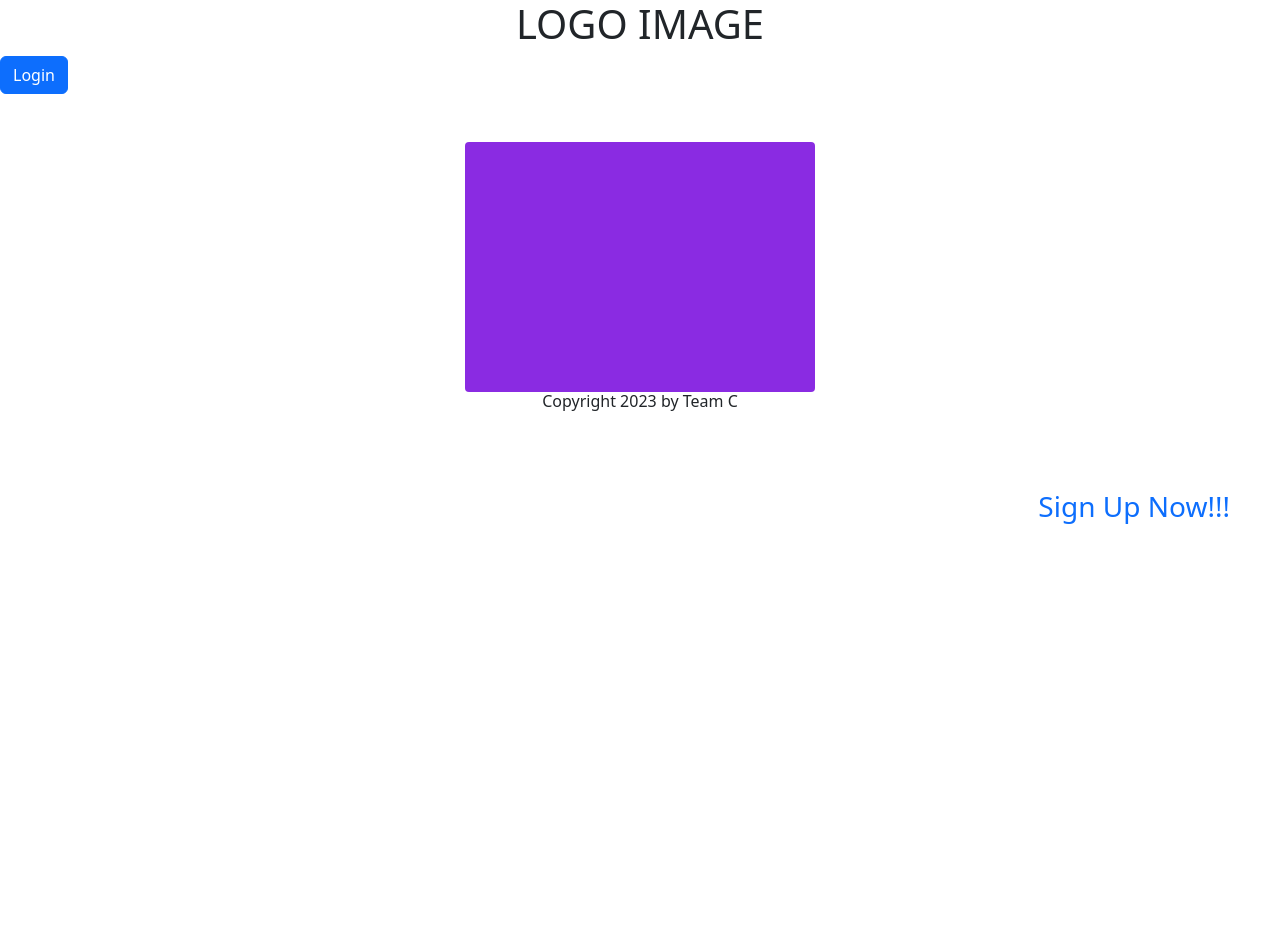
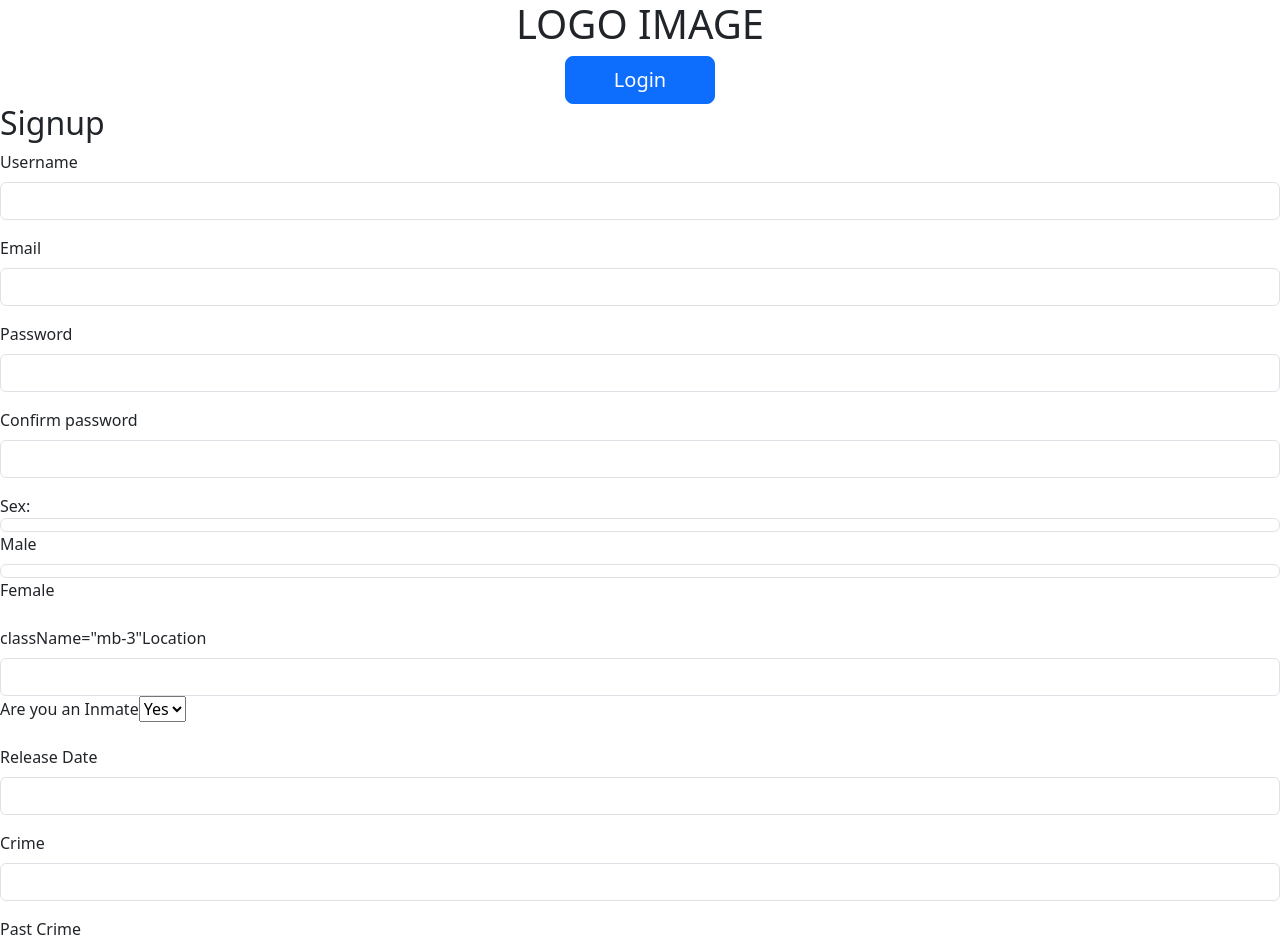
Before and after one commit to BenWhann/Cell-Mates, a React (Vite) app in the folder client/: page / in a window 1280 px wide. Shown: the top 949 px of the page. Before the commit the page ends 800 px from the top, so only its background shows below. Built offline with nearby package versions, Linux system fonts and the light colour scheme.

Commit message:
signup page and modal

```diff
--- a/client/src/components/Header.jsx
+++ b/client/src/components/Header.jsx
@@ -1,9 +1,18 @@
 import { Link } from 'react-router-dom';
 import Nav from './UI/Navbar';
 import Auth from '../utils/auth';
+import { useState } from 'react';
+import Button from 'react-bootstrap/Button';
+import Form from 'react-bootstrap/Form';
+import Modal from 'react-bootstrap/Modal';
 import '../styles/Home.css';
 
 export default function header() {
+
+  const [show, setShow] = useState(false);
+
+  const handleClose = () => setShow(false);
+  const handleShow = () => setShow(true);
 
   return (
     <div className='conatiner'>
@@ -14,34 +23,44 @@ export default function header() {
         {Auth.loggedIn() ? (
           <Nav
             links={[
-              <Link key={1} className="" to="/"> TEXT </Link>
+              <Link key={1} className="" to="/meetmates"> Match Me </Link>,
+              <Link key={2} className="" to="/userprofile"> Profile </Link>,
+              <Link key={3} className="" to="/matchedlist"> Mates </Link>,
+              <Link key={4} className="" to="/commissary"> Match Me </Link>
             ]}
           />
         ) : (
         <div>
-          <button type="button" className="btn btn-primary" data-toggle="modal" data-target="#loginModal">
-            Login
-          </button>
-
-          <div className="modal fade" id="loginModal" tabIndex="-1" role="dialog" aria-labelledby="loginModalCenterTitle" aria-hidden="true">
-            <div className="modal-dialog modal-dialog-centered" role="document">
-              <div className="modal-content">
-                <div className="modal-header">
-                  <h5 className="modal-title" id="loginModalLongTitle">Login</h5>
-                  <button type="button" className="close" data-dismiss="modal" aria-label="Close">
-                    <span aria-hidden="true">&times;</span>
-                  </button>
-                </div>
-                <div className="modal-body">
-                  ...
-                </div>
-                <div className="modal-footer">
-                  <button type="button" className="btn btn-secondary" data-dismiss="modal">Close</button>
-                  <button type="button" className="btn btn-primary">Save changes</button>
-                </div>
-              </div>
-            </div>
+          <div className='lbCont'>
+            <Button className='loginBtn' variant="primary" size='lg' onClick={handleShow}>
+              Login
+            </Button>
           </div>
+          <Modal show={show} onHide={handleClose}>
+            <Modal.Header closeButton>
+              <Modal.Title>Please Login</Modal.Title>
+            </Modal.Header>
+            <Modal.Body>
+              <Form>
+                <Form.Group className="mb-3" controlId="exampleForm.ControlInput1">
+                  <Form.Label>Email</Form.Label>
+                    <Form.Control type="email" placeholder="name@example.com" autoFocus/>
+                </Form.Group>
+                <Form.Group className="mb-3" placeholder="password">
+                  <Form.Label>Password</Form.Label>
+                  <Form.Control type="password" autoFocus/>
+                </Form.Group>
+              </Form>
+            </Modal.Body>
+            <Modal.Footer>
+              <Button variant="primary" onClick={handleClose}>
+                Login
+              </Button>
+              <Button variant="secondary" onClick={handleClose}>
+                Exit
+              </Button>
+            </Modal.Footer>
+          </Modal>
         </div>
         )}
       </div>
--- a/client/src/main.jsx
+++ b/client/src/main.jsx
@@ -1,9 +1,8 @@
 import ReactDOM from 'react-dom/client'
 import React from 'react';
-import 'bootstrap/dist/css/bootstrap.min.css';
-import './index.css';
 import { createBrowserRouter, RouterProvider } from 'react-router-dom';
 
+//import 'react-bootstrap@2.9.0/dist/react-bootstrap.min.js';
 import 'bootstrap/dist/css/bootstrap.min.css';
 import './index.css';
 
@@ -25,7 +24,7 @@ const router = createBrowserRouter([
         children: [
           {
             index: true,
-            element: <Home />,
+            element: <Signup />,
           },
           {
             path: '/signup',
--- a/client/src/pages/Meetmates.jsx
+++ b/client/src/pages/Meetmates.jsx
@@ -5,7 +5,10 @@ export default function meetMatesPage() {
     return (
       <div>
         <div>
-          <img></img>
+          <h2>Test Match Page</h2>
+        </div>
+        <div>
+          <img src='https://www.google.com/url?sa=i&url=https%3A%2F%2Fcarlosdev.wordpress.com%2F2012%2F07%2F10%2Fbig-stan%2F&psig=AOvVaw2gdmc2rMShJdbQ5ssOehCg&ust=1697244395643000&source=images&cd=vfe&opi=89978449&ved=0CBAQjRxqFwoTCNiZ7Jvm8YEDFQAAAAAdAAAAABAO'></img>
         </div>
       </div>
     )
--- a/client/src/pages/Signup.jsx
+++ b/client/src/pages/Signup.jsx
@@ -1,3 +1,5 @@
+import Form from 'react-bootstrap/Form';
+
 export default function signUppage() {
 
     return (
@@ -5,59 +7,59 @@ export default function signUppage() {
         <div>
           <h2>Signup</h2>
         </div>
-        <form>
-          <div>
-            <label for="userName">Username</label>
-            <input type="text" id="userName"></input><br></br>
-          </div>
-          <div>
-            <label for="email">Email</label>
-            <input type="text" id="email"></input><br></br>
-          </div>
-          <div>
-            <label for="password">Password</label>
-            <input type="password" id="password"></input><br></br>
-          </div>
-          <div>
-            <label for="password">Confirm password</label>
-            <input type="password" id="password"></input><br></br>
-          </div>
-          <div>
+        <Form>
+          <Form.Group className="mb-3">
+            <Form.Label for="userName">Username</Form.Label>
+            <Form.Control type="text" id="userName"></Form.Control>
+          </Form.Group>
+          <Form.Group className="mb-3">
+            <Form.Label for="email">Email</Form.Label>
+            <Form.Control type="text" id="email"></Form.Control>
+          </Form.Group>
+          <Form.Group className="mb-3">
+            <Form.Label for="password">Password</Form.Label>
+            <Form.Control type="password" id="password"></Form.Control>
+          </Form.Group>
+          <Form.Group className="mb-3">
+            <Form.Label for="password">Confirm password</Form.Label>
+            <Form.Control type="password" id="password"></Form.Control>
+          </Form.Group>
+          <Form.Group className="mb-3">
             <a>Sex:</a>
-            <input type="radio" id="male" value="male"></input>
-            <label for="male">Male</label>
-            <input type="radio" id="female" value="female"></input>
-            <label for="female">Female</label><br></br>
-          </div>
-          <div>
-            <label for="location">Location</label>
-            <input type="text" id="location"></input><br></br>
-          </div>
-          <div>
-            <label for="inmate">Are you an Inmate</label>
+            <Form.Control type="radio" id="male" value="male"></Form.Control>
+            <Form.Label for="male">Male</Form.Label>
+            <Form.Control type="radio" id="female" value="female"></Form.Control>
+            <Form.Label for="female">Female</Form.Label>
+          </Form.Group>
+          <Form.Group> className="mb-3"
+            <Form.Label for="location">Location</Form.Label>
+            <Form.Control type="text" id="location"></Form.Control>
+          </Form.Group>
+          <Form.Group className="mb-3">
+            <Form.Label for="inmate">Are you an Inmate</Form.Label>
             <select id="inmate">
               <option value="yes">Yes</option>
               <option value="no">No</option>
-            </select><br></br>
-          </div>
-          <div>
-            <label for="releaseDate">Release Date</label>
-            <input type="text" id="releaseDate"></input><br></br>
-          </div>
-          <div>
-            <label for="crime">Crime</label>
-            <input type="text" id="crime"></input><br></br>
-          </div>
-          <div>
-            <label for="pastCon">Past Crime</label>
-            <input type="text" id="pastCon"></input><br></br>
-          </div>
-          <div>
-            <label for="description">Description</label><br></br>
-            <textarea id="description"></textarea>
-          </div>
-          <button type="submit" class="btn btn-primary">Sign Up</button>
-        </form>
+            </select>
+          </Form.Group>
+          <Form.Group className="mb-3">
+            <Form.Label for="releaseDate">Release Date</Form.Label>
+            <Form.Control type="text" id="releaseDate"></Form.Control>
+          </Form.Group>
+          <Form.Group className="mb-3">
+            <Form.Label for="crime">Crime</Form.Label>
+            <Form.Control type="text" id="crime"></Form.Control>
+          </Form.Group>
+          <Form.Group className="mb-3">
+            <Form.Label for="pastCon">Past Crime</Form.Label>
+            <Form.Control type="text" id="pastCon"></Form.Control>
+          </Form.Group>
+          <Form.Group className="mb-3">
+            <Form.Label for="description">Description</Form.Label>
+            <Form.Control as='textarea' rows={5} id="description"></Form.Control>
+          </Form.Group>
+          <button type="submit" className="btn btn-primary">Sign Up</button>
+        </Form>
       </div>
     )
 
--- a/client/src/styles/Home.css
+++ b/client/src/styles/Home.css
@@ -11,7 +11,7 @@
 
     position: absolute;
     right: 50px;
-    top: 490px;
+    top: 350px;
 
 }
 
@@ -21,9 +21,15 @@ a {
 
 }
 
-.loginBtn {
+.lbCont {
 
     display: flex;
     justify-content: center;
 
 }
+
+.loginBtn {
+
+    width: 150px;
+
+}
```
